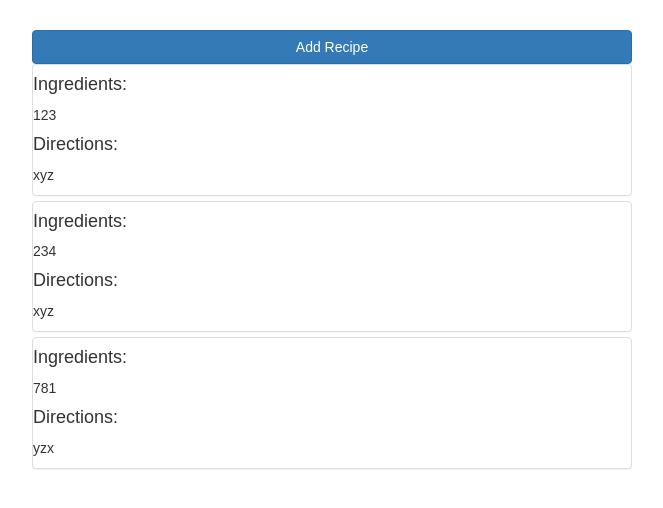
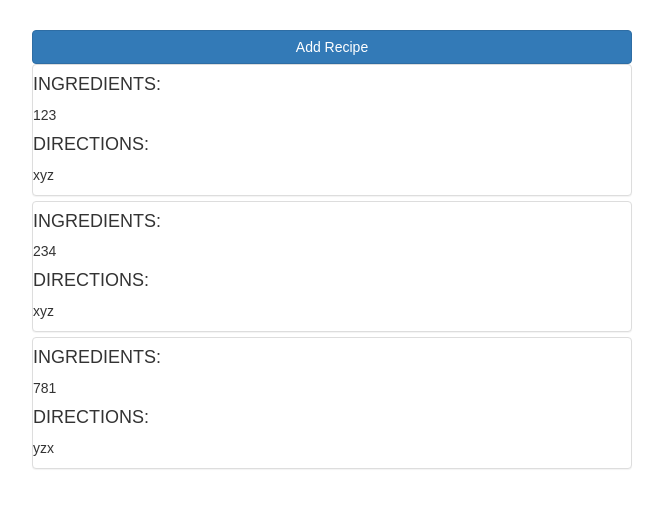
Before and after one commit to boopeshmahendran/recipe-react, a React (Create React App) app: page / in a window 1280 px wide. Shown: the top 508 px of the page, without its empty margins (308-971 px from the left). Built offline with nearby package versions, Linux system fonts and the light colour scheme.

Commit message:
Added Styling for RecipeList

```diff
--- /dev/null
+++ b/src/components/RecipeList.css
@@ -0,0 +1,3 @@
+.ingredients h4, .directions h4 {
+    text-transform: uppercase;
+}
--- a/src/components/RecipeList.js
+++ b/src/components/RecipeList.js
@@ -1,4 +1,5 @@
 import React, { Component } from 'react';
+import './RecipeList.css';
 import Accordion from 'react-bootstrap/lib/Accordion';
 import Panel from 'react-bootstrap/lib/Panel';
 
```
